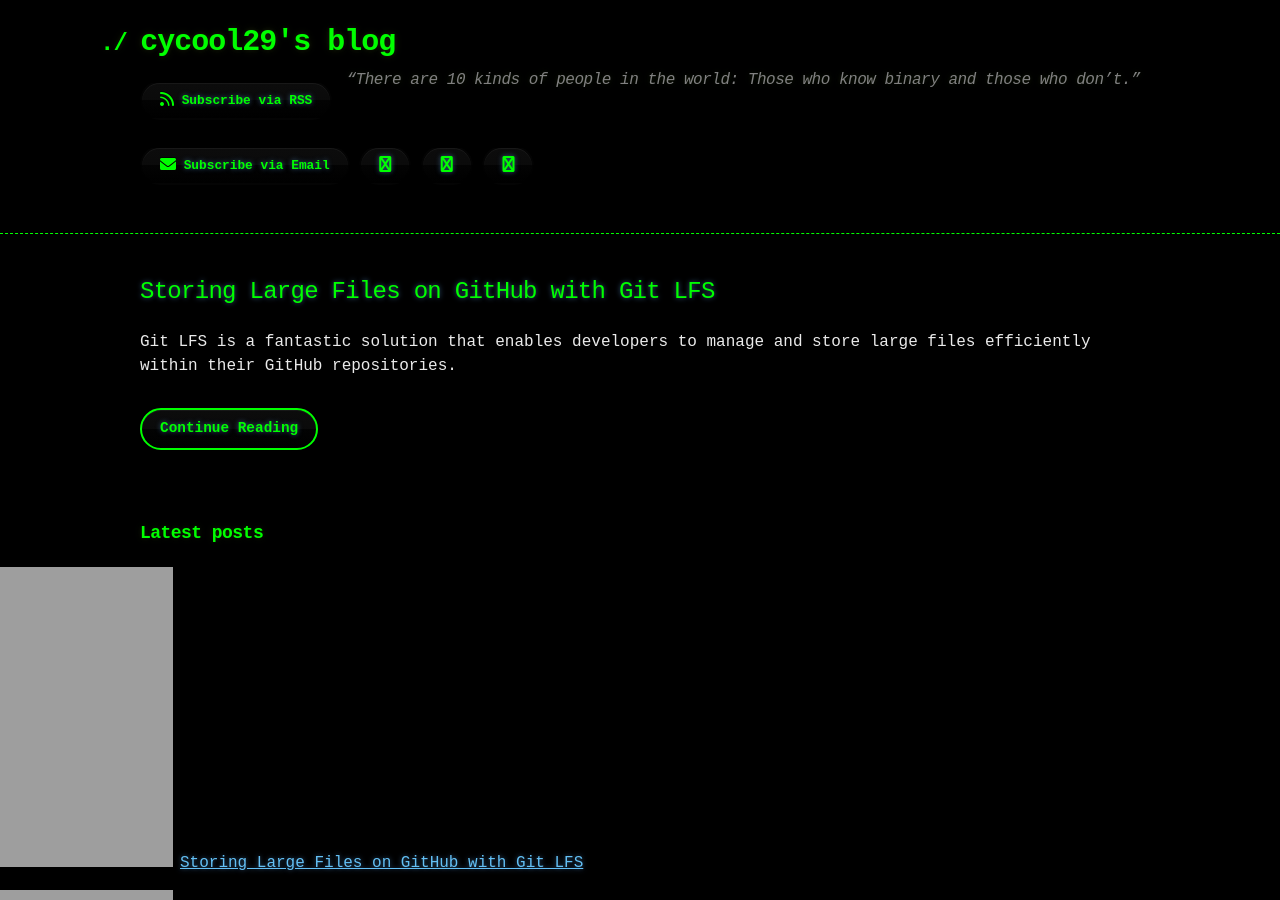
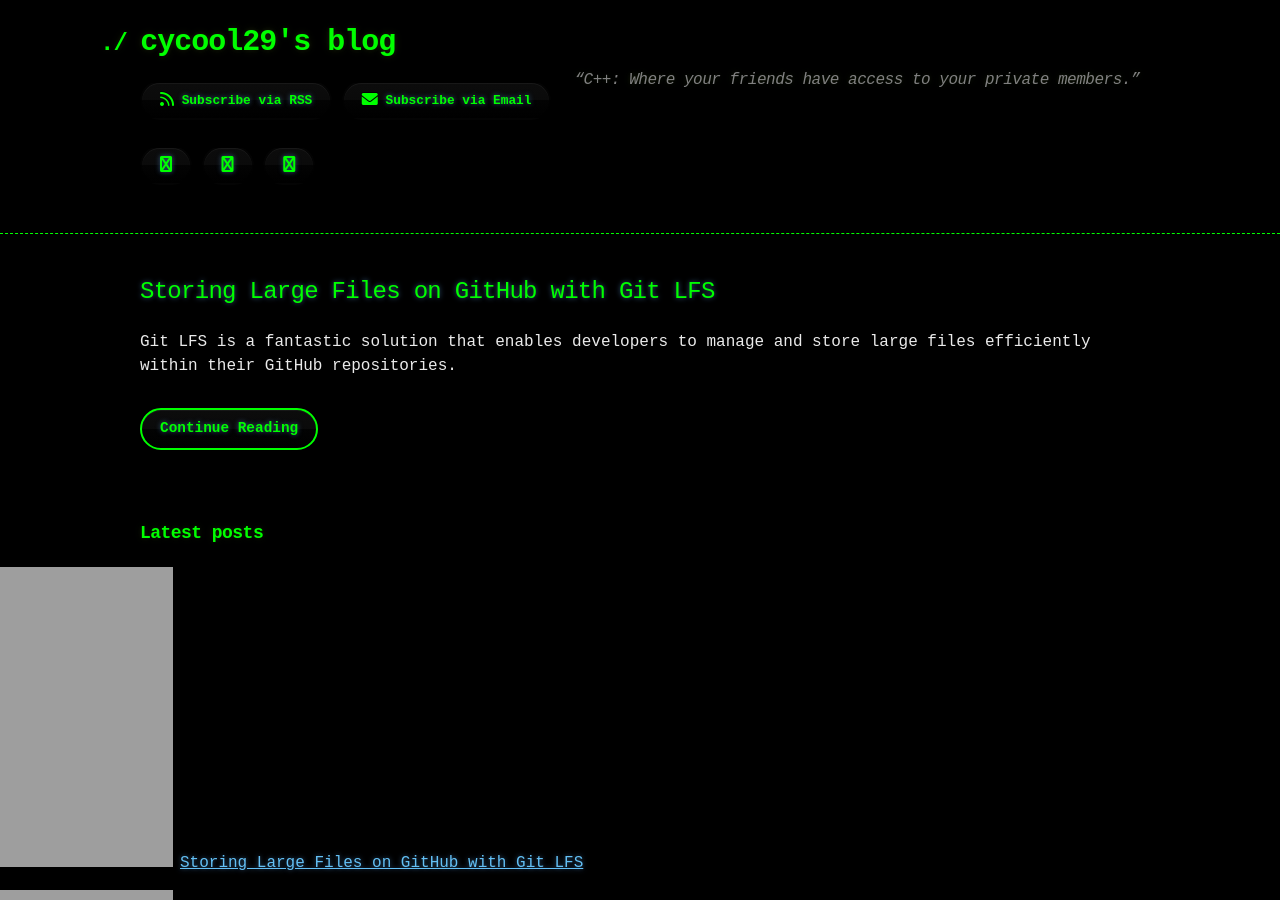
Before and after one commit to cycool29/cycool29.github.io, a Jekyll site: the page built from index.md, in a window 1280 px wide and 900 px high. Built offline with Jekyll 4.4.1, drawn with Linux system fonts in a browser that asks for light colours; a style sheet for code colours, icons or effects is not loaded.

Commit message:
Update quotes

```diff
--- a/_config.yml
+++ b/_config.yml
@@ -1,5 +1,5 @@
 title: cycool29's blog
-description: "“There are 10 kinds of people in the world: Those who know binary and those who don’t.” "
+description: "“C++: Where your friends have access to your private members.” "
 bio: A high school student. Intermediate in Python, Git, Bash. Learning JavaScript. He/Him. "
 author: cycool29
 url: https://cycool29.github.io
```
